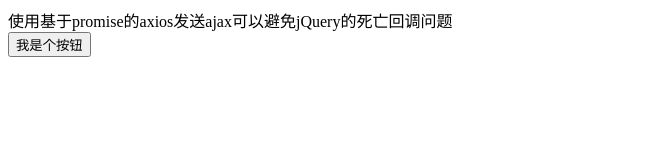
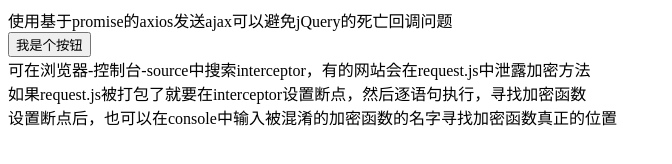
Before and after one commit to AliciaDragoon/Python-Spider-Notes, a plain HTML site: page JavaScriptREBasic/day6/axios.html in a window 1280 px wide. Shown: the whole page, without its empty margins (0-672 px from the left). Drawn offline with Linux system fonts and the light colour scheme.

Commit message:
JavaScript基础

```diff
--- a/JavaScriptREBasic/day6/axios.html
+++ b/JavaScriptREBasic/day6/axios.html
@@ -59,6 +59,9 @@
 </head>
 <body>
 使用基于promise的axios发送ajax可以避免jQuery的死亡回调问题<br>
-<input type="button" value="我是个按钮" id="btn">
+<input type="button" value="我是个按钮" id="btn"><br>
+可在浏览器-控制台-source中搜索interceptor，有的网站会在request.js中泄露加密方法<br>
+如果request.js被打包了就要在interceptor设置断点，然后逐语句执行，寻找加密函数<br>
+设置断点后，也可以在console中输入被混淆的加密函数的名字寻找加密函数真正的位置
 </body>
 </html>
```
